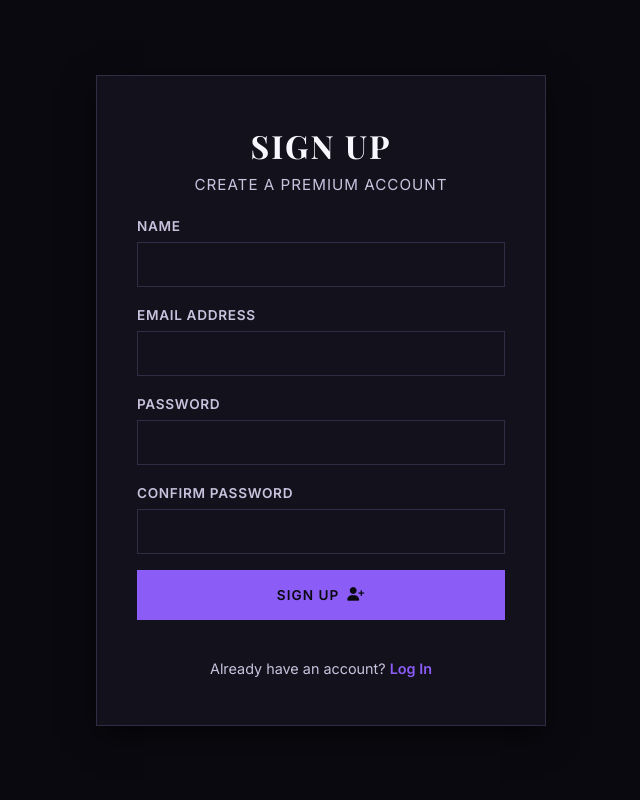
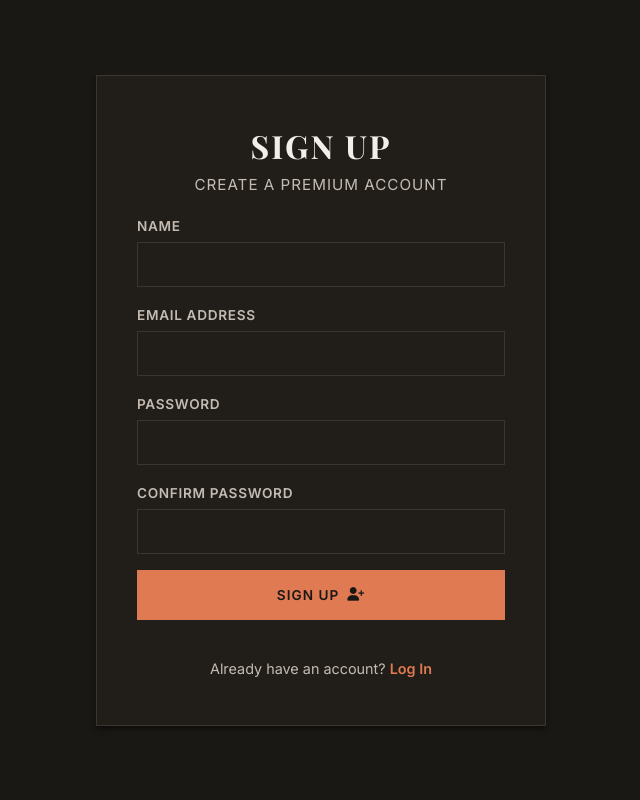
Before and after one commit to harshpatel1011/AJAX-Auth-Deploy, a Django app: page /signup/ in a window 1280 px wide. Shown: the whole page, without its empty margins (319-959 px from the left). Run offline with Django 5.2, Linux system fonts and the light colour scheme; some web fonts are replaced.

Commit message:
Update color palette to Claude inspired theme

```diff
--- a/Login/static/style.css
+++ b/Login/static/style.css
@@ -1,20 +1,20 @@
 :root {
-    /* Premium Dark & Purple — Coder Edition */
-    --bg-main: #09090f;
-    --bg-card: #13111c;
-    --bg-card-hover: #1c1828;
-    --border-color: #322b46;
+    /* Color Palette - Claude Inspired Orange & Dark Theme */
+    --bg-main: #1A1815;      /* Deep warm charcoal */
+    --bg-card: #211E1A;      /* Slightly lighter warm charcoal for cards */
+    --bg-card-hover: #2B2723; /* Warm tone for hover */
+    --border-color: #3A352F; /* Warm dark gray borders */
 
-    --text-primary: #f8f7ff;
-    --text-secondary: #c8c2dd;
-    --text-muted: #7a7495;
+    --text-primary: #F2EEE8; /* Warm off-white */
+    --text-secondary: #C4BCB2; /* Medium warm gray text */
+    --text-muted: #8A8177;   /* Muted warm gray text */
 
-    --primary: #8b5cf6;
-    --primary-hover: #a78bfa;
+    --primary: #E07A52;      /* Claude orange, slightly brighter for contrast */
+    --primary-hover: #F08D63;/* Lighter orange hover (lighten on dark bg) */
 
-    --success: #22c55e;
-    --warning: #f59e0b;
-    --danger: #ef4444;
+    --success: #34d399;
+    --warning: #fbbf24;
+    --danger: #f87171;
 
     /* Syntax ramp */
     --syntax-keyword: #ff79b0;
@@ -24,9 +24,12 @@
     --syntax-type: #a78bfa;
     --syntax-comment: #5a5670;
 
-    --shadow-md: 0 10px 30px rgba(0, 0, 0, 0.5);
+    /* Shadows & Effects */
+
+    --shadow-md: 0 4px 6px -1px rgba(0, 0, 0, 0.4), 0 2px 4px -1px rgba(0, 0, 0, 0.3);
     --border-radius-sm: 0px;
     --transition-fast: 0.2s ease;
+
 }
 
 * {
```
